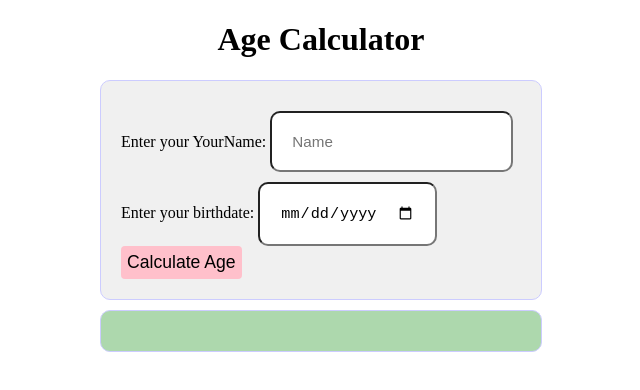
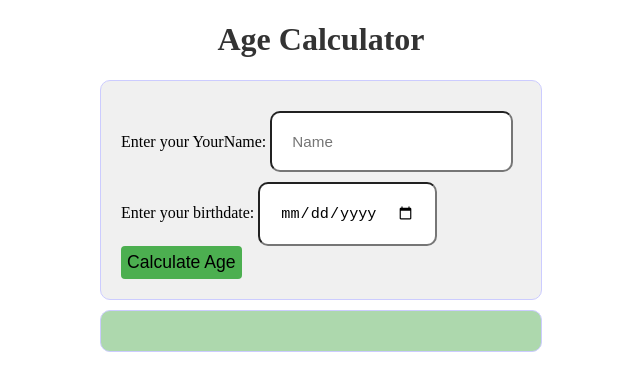
Before and after one commit to shaddy1234/Age-calculator, a plain HTML site: page index.html in a window 1280 px wide. Shown: the whole page, without its empty margins (319-959 px from the left). Drawn offline with Linux system fonts and the light colour scheme.

Commit message:
styles modification

```diff
--- a/style.css
+++ b/style.css
@@ -1,5 +1,6 @@
 h1 {
     text-align: center;
+    color: #333;
 }
 #ageForm,
 #result {
@@ -21,7 +22,7 @@ input {
     font-size: 0.95rem;
 }
 button {
-    background-color: #ffc0cb;
+    background-color: #4caf50;
     padding: 6px;
     cursor: pointer;
     border: none;
```
